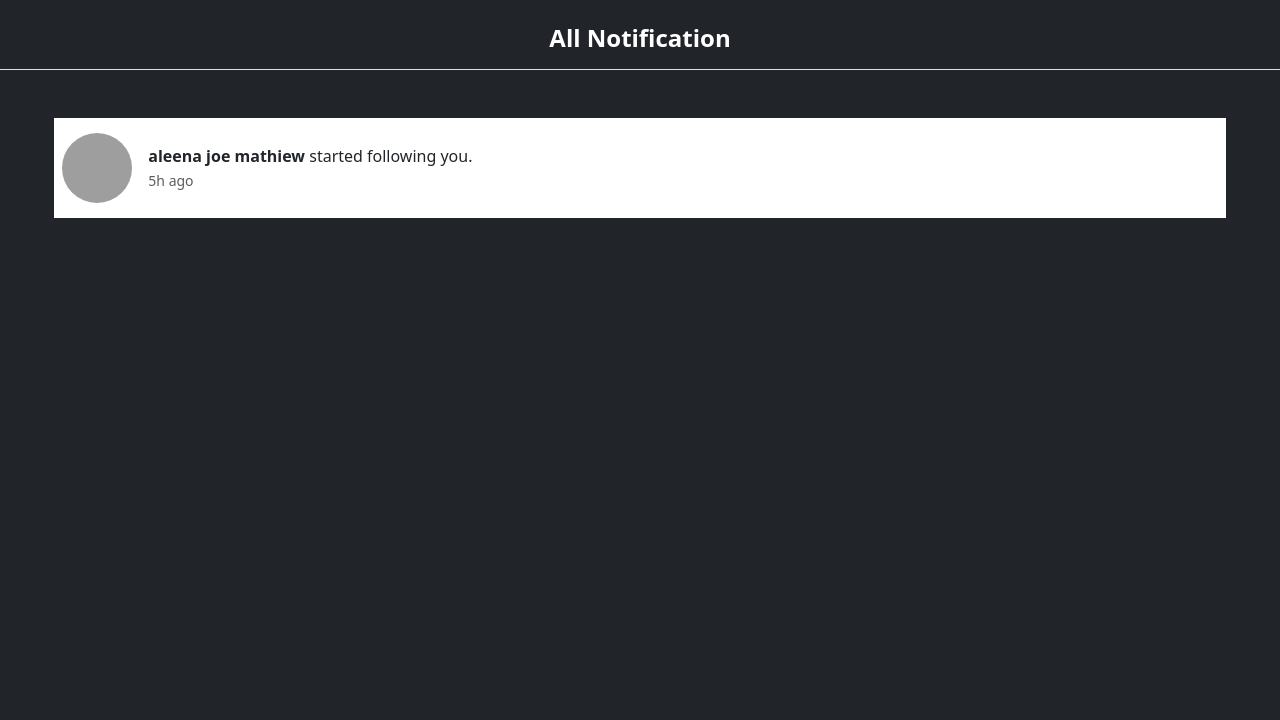
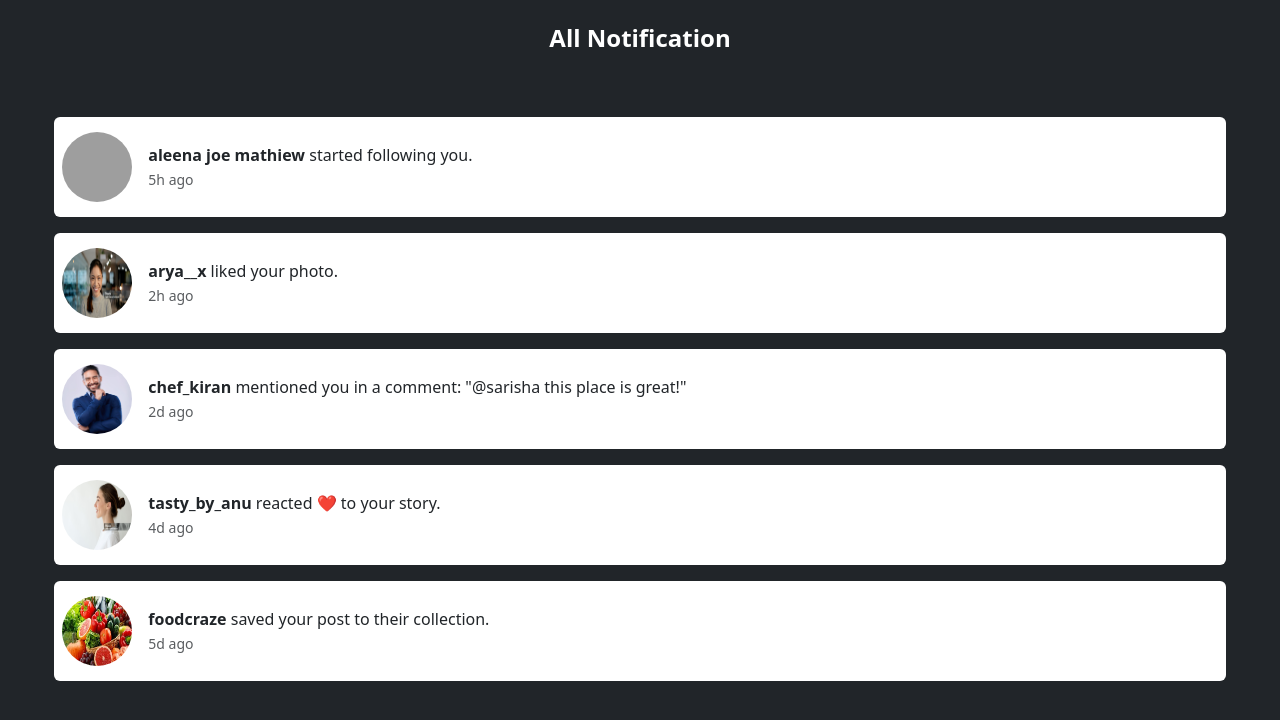
Before and after one commit to Sarishatk/BELLO, a plain HTML site: page notification.html in a window 1280 px wide. Drawn offline with nearby package versions, Linux system fonts and the light colour scheme; grey boxes are pictures that could not be loaded.

Commit message:
images added

```diff
--- a/notification.html
+++ b/notification.html
@@ -1,5 +1,6 @@
 <!DOCTYPE html>
 <html lang="en">
+
 <head>
     <meta charset="UTF-8">
     <meta name="viewport" content="width=device-width, initial-scale=1.0">
@@ -15,15 +16,17 @@
 
 
 </head>
+
 <body class="bg-dark">
-     <div class="container-fluid border-bottom">
+    <div class="container-fluid ">
         <h4 class="text-white text-center mt-4 fw-bolder mb-3">All Notification</h4>
     </div>
     <div class="row">
         <div class="container mt-5 col-lg-11 col-md-12 col-12">
-        <div style="height: 100px;" class="w-100  bg-white  d-flex align-items-center gap-3 ">
-            <div >
-           <img class="rounded-circle ms-2" style="width: 70px;height: 70px;" src="./aleena.jpg" alt="">
+            <div style="height: 100px;" class="w-100 rounded bg-white  d-flex align-items-center gap-3 ">
+                <div>
+                    <img class="rounded-circle ms-2" style="width: 70px;height: 70px;" src="./assests/aleena.jpg"
+                        alt="">
 
                 </div>
                 <div>
@@ -32,7 +35,55 @@
                 </div>
             </div>
 
+            <!-- second -->
+            <div style="height: 100px;" class="w-100  mt-3 rounded bg-white  d-flex align-items-center gap-3 ">
+                <div>
+                    <img class="rounded-circle ms-2" style="width: 70px;height: 70px;" src="./assests/arya.jpg" alt="">
+
+                </div>
+                <div>
+                    <strong>arya__x</strong> liked your photo.<br>
+                    <small class="text-muted">2h ago</small>
+                </div>
+            </div>
+            <!-- 3rd -->
+            <div style="height: 100px;" class="w-100  mt-3 rounded bg-white  d-flex align-items-center gap-3 ">
+                <div>
+                    <img class="rounded-circle ms-2" style="width: 70px;height: 70px;" src="./assests/kiran.jpg" alt="">
+
+                </div>
+                <div>
+                    <strong>chef_kiran</strong> mentioned you in a comment: "@sarisha this place is great!"<br>
+                    <small class="text-muted">2d ago</small>
+                </div>
+            </div>
+
+
+            <!-- 4th -->
+            <div style="height: 100px;" class="w-100  mt-3 rounded bg-white  d-flex align-items-center gap-3 ">
+                <div>
+                    <img class="rounded-circle ms-2" style="width: 70px;height: 70px;" src="./assests/anu.jpg" alt="">
+
+                </div>
+                <div>
+                    <strong>tasty_by_anu</strong> reacted ❤️ to your story.<br>
+                    <small class="text-muted">4d ago</small>
+                </div>
+            </div>
+            <!-- 5th -->
+             <div style="height: 100px;" class="w-100  mt-3 rounded bg-white  d-flex align-items-center gap-3 ">
+                <div>
+                    <img class="rounded-circle ms-2" style="width: 70px;height: 70px;" src="./assests/fod.jpeg" alt="">
+
+                </div>
+                <div>
+                    <strong>foodcraze</strong> saved your post to their collection.<br>
+            <small class="text-muted">5d ago</small>
+                </div>
+            </div>
+
         </div>
     </div>
 </body>
+
 </html>
```
Also changed, not shown: welcome.html (+2 -2 lines), assests/anu.jpg (added), assests/arya.jpg (added), assests/fod.jpeg (added), assests/kiran.jpg (added), 2 other files. Lines whose indentation alone changed are shown as unchanged.
